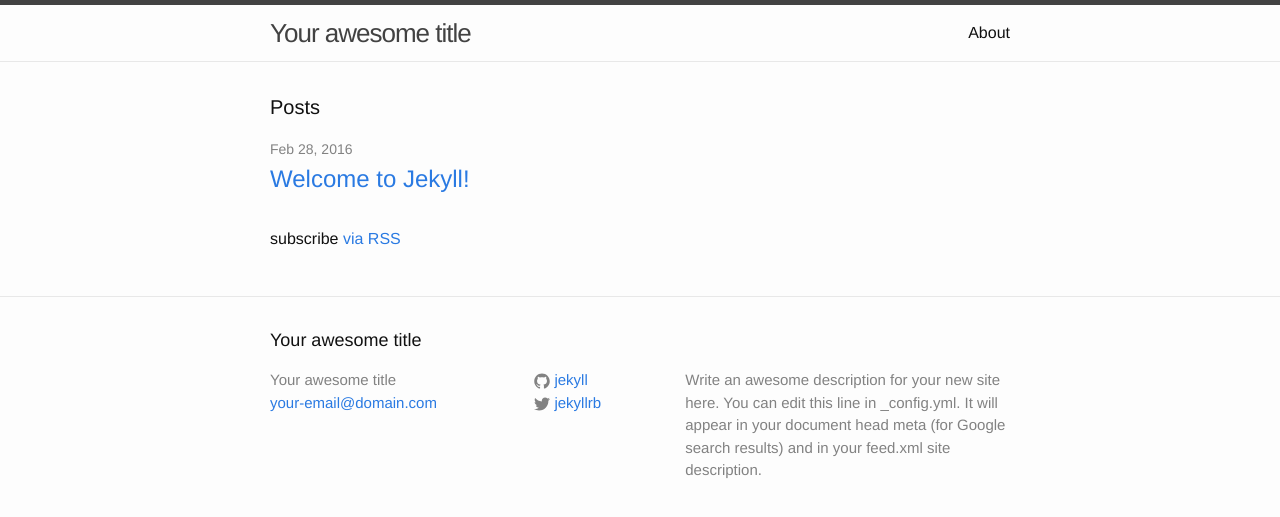
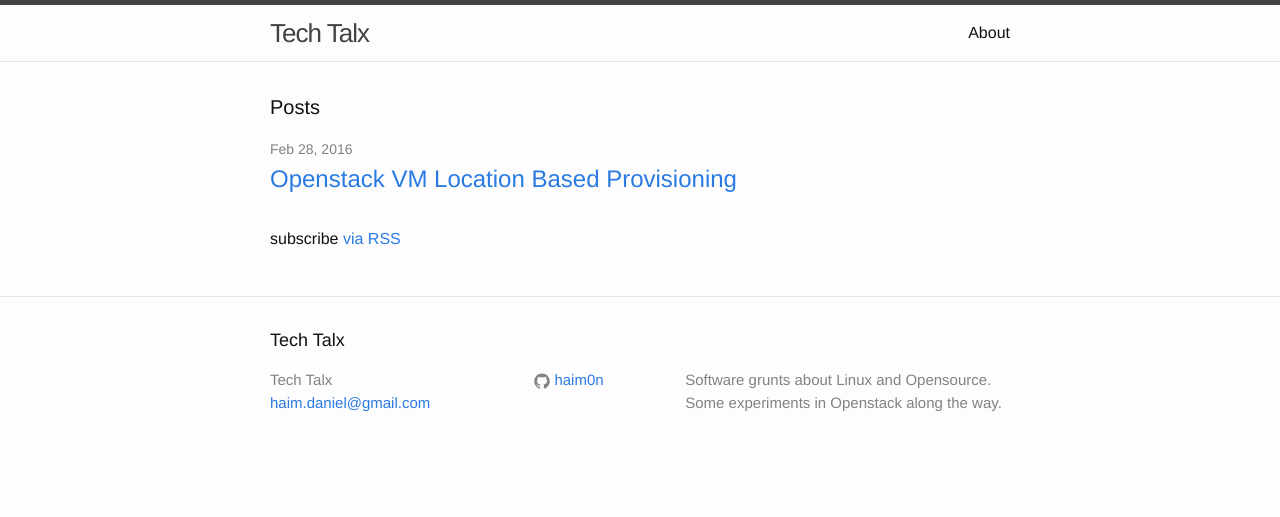
Before and after one commit to haim0n/haim0n.github.io, a Jekyll site: the page built from index.html, in a window 1280 px wide. Shown: the top 517 px of the page. Built offline with Jekyll 4.4.1, drawn with Linux system fonts in a browser that asks for light colours.

Commit message:
fist post draft

```diff
--- a/_config.yml
+++ b/_config.yml
@@ -6,16 +6,14 @@
 # 'jekyll serve'. If you change this file, please restart the server process.
 
 # Site settings
-title: Your awesome title
-email: your-email@domain.com
+title: Tech Talx
+email: haim.daniel@gmail.com
 description: > # this means to ignore newlines until "baseurl:"
-  Write an awesome description for your new site here. You can edit this
-  line in _config.yml. It will appear in your document head meta (for
-  Google search results) and in your feed.xml site description.
+  Software grunts about Linux and Opensource. Some experiments in Openstack
+  along the way.
 baseurl: "" # the subpath of your site, e.g. /blog
 url: "http://yourdomain.com" # the base hostname & protocol for your site
-twitter_username: jekyllrb
-github_username:  jekyll
+github_username:  haim0n
 
 # Build settings
 markdown: kramdown
--- /dev/null
+++ b/_drafts/service-function-chaining-openstack.markdown
@@ -0,0 +1,4 @@
+---
+title: service-function-chaining-openstack
+layout: post
+---
```
Also changed, not shown: _posts/2016-02-28-openstack-vm-location-based-provisioning.markdown (added, +98 -0 lines), _posts/2016-02-28-welcome-to-jekyll.markdown (deleted, +0 -25 lines).
